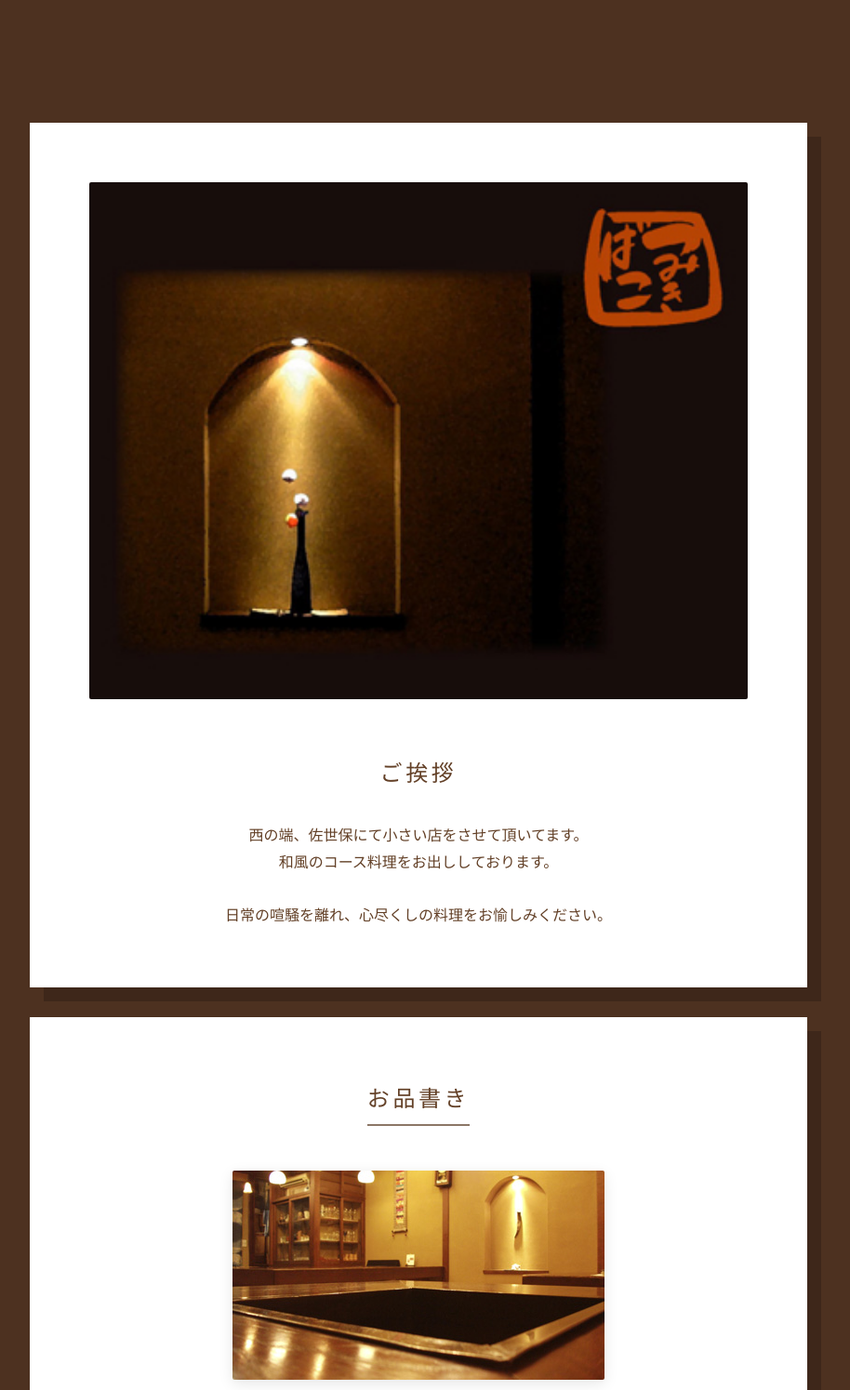
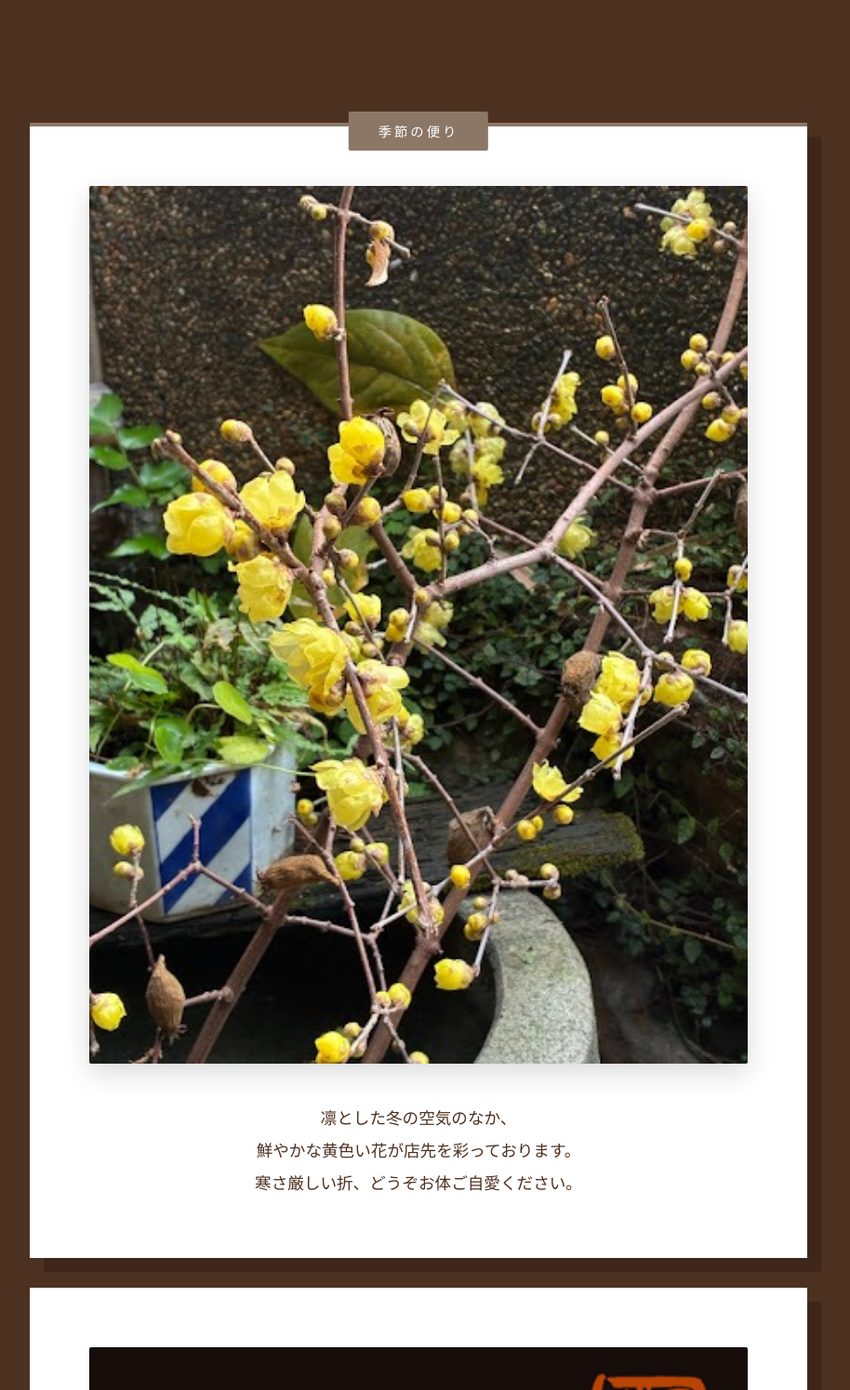
Before and after one commit to zenzaizenzai/tsumikibako, a website built with Vite: page index.html in a window 1280 px wide. Shown: the part 700-2195 px from the top of the page at 93% size, without its empty margins (190-1104 px from the left). Built offline with nearby package versions, Linux system fonts and the light colour scheme.

Commit message:
Add seasonal winter flower section

```diff
--- a/index.html
+++ b/index.html
@@ -22,6 +22,23 @@
     </header>
 
     <main>
+      <!-- お知らせセクション - 季節の一枚 -->
+      <section id="news" class="container visible">
+        <div class="content-paper seasonal-feature">
+          <div class="seasonal-label">季節の便り</div>
+          <div class="main-visual">
+            <img src="/img/new_winter_flower.jpg" alt="季節の花" style="width: 100%; height: auto; border-radius: 2px; box-shadow: 0 10px 30px rgba(0,0,0,0.15);">
+          </div>
+          <div style="text-align: center; margin-top: 2rem;">
+            <p class="seasonal-text">
+              凛とした冬の空気のなか、<br>
+              鮮やかな黄色い花が店先を彩っております。<br>
+              寒さ厳しい折、どうぞお体ご自愛ください。
+            </p>
+          </div>
+        </div>
+      </section>
+
       <section id="concept" class="container visible">
         <div class="content-paper">
           <div class="main-visual">
--- a/src/style.css
+++ b/src/style.css
@@ -87,6 +87,31 @@ header {
   box-shadow: 15px 15px 0px rgba(0, 0, 0, 0.2);
   padding: 4rem;
   margin: 2rem 0;
+  position: relative;
+}
+
+/* Seasonal Feature */
+.seasonal-feature {
+  border-top: 4px solid var(--color-brand-medium);
+}
+
+.seasonal-label {
+  position: absolute;
+  top: -1rem;
+  left: 50%;
+  transform: translateX(-50%);
+  background: var(--color-brand-medium);
+  color: white;
+  padding: 0.5rem 2rem;
+  font-size: 0.9rem;
+  letter-spacing: 0.2em;
+  border-radius: 2px;
+}
+
+.seasonal-text {
+  font-size: 1.1rem;
+  line-height: 2;
+  color: var(--color-brand-dark);
 }
 
 /* Menu */
```
Also changed, not shown: public/img/new_winter_flower.jpg (added).
